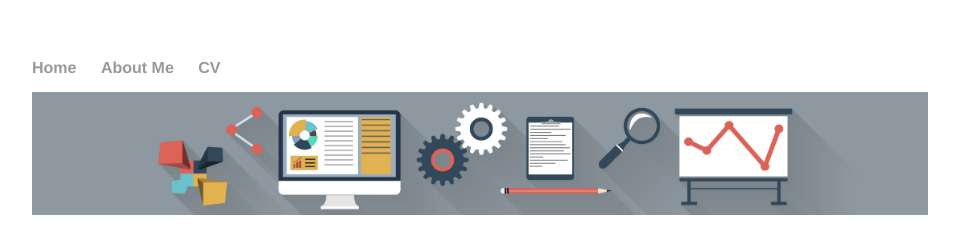
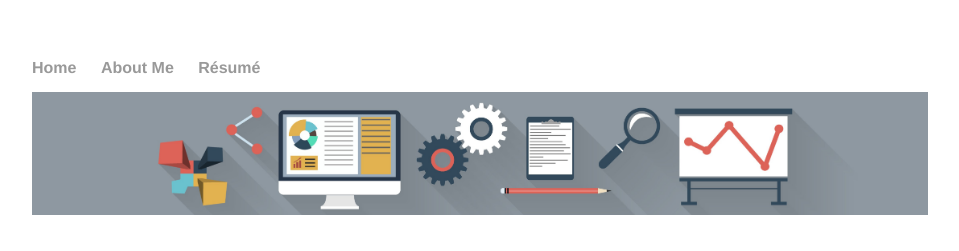
Before and after one commit to elodielu/elodielu.github.io, a Jekyll site: the page built from index.html, in a window 1280 px wide. Shown: the top 251 px of the page, without its empty margins (160-1119 px from the left). Built offline with Jekyll 4.4.1, drawn with Linux system fonts in a browser that asks for light colours.

Commit message:
Update default.html

```diff
--- a/_layouts/default.html
+++ b/_layouts/default.html
@@ -13,7 +13,7 @@
 <ul>
 <li><a href="/">Home</a></li>
 <li><a href="/about">About Me</a></li>
-<li><a href="/cv">CV</a></li>
+<li><a href="/cv">Résumé</a></li>
 </ul>
     </nav>
 <div class="container">
```
